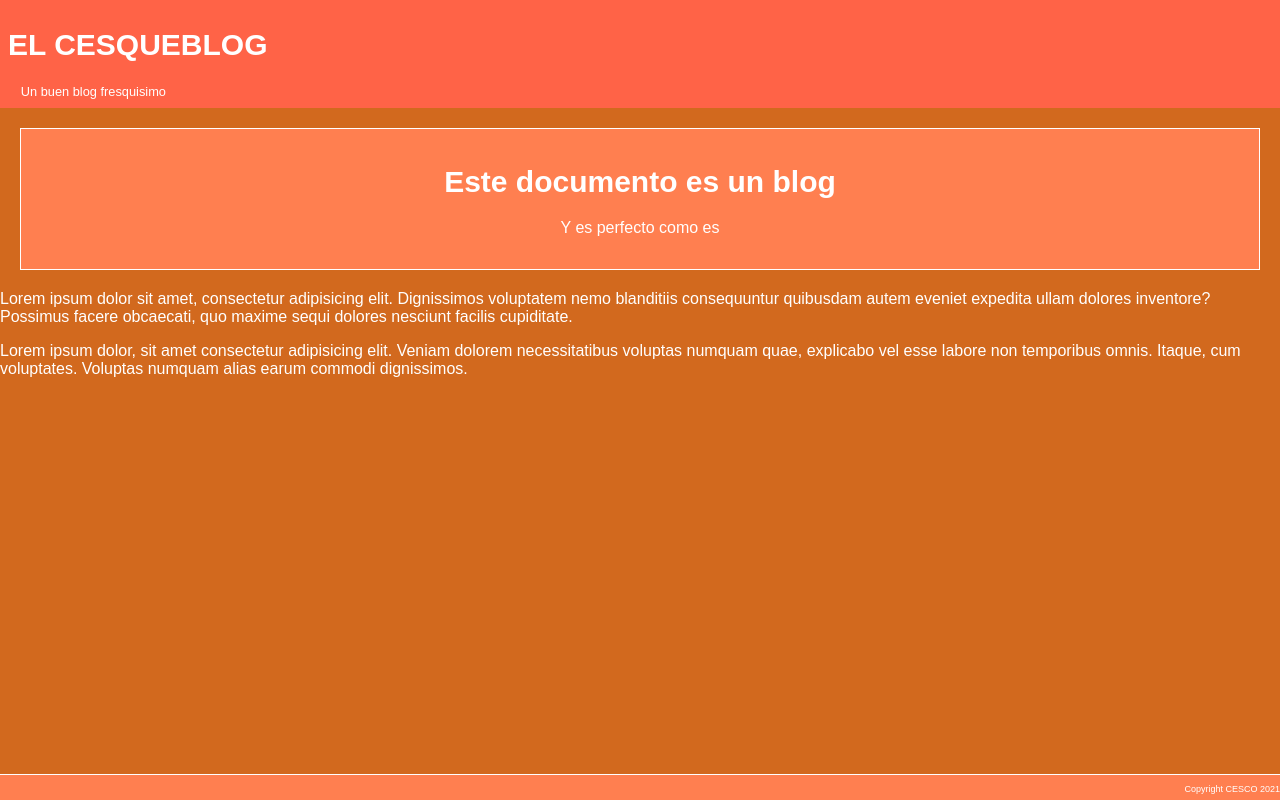
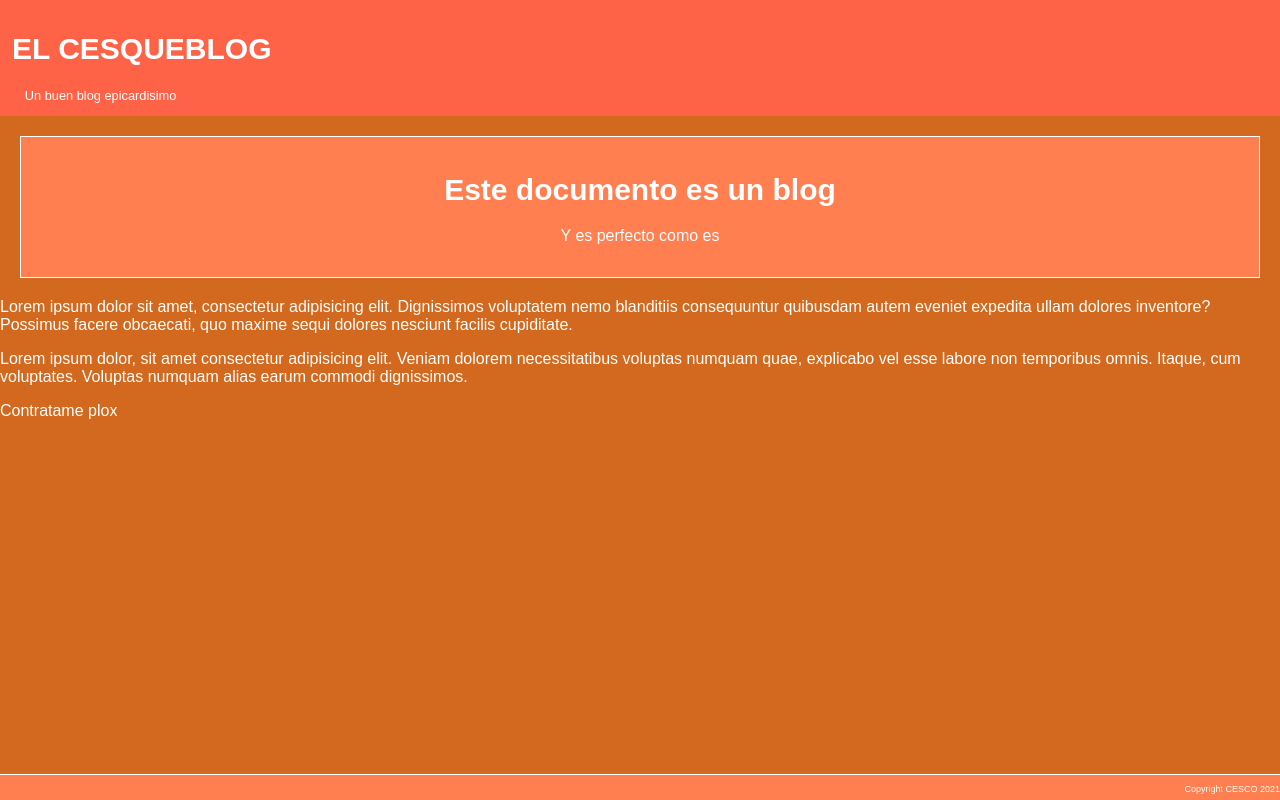
Before and after one commit to C3SC0-V4113/Blog-Platzi, a plain HTML site: page index.html in a window 1280 px wide. Drawn offline with Linux system fonts and the light colour scheme.

Commit message:
Mas cambios para crear un conflicto ahora en el master

```diff
--- a/css/style.css
+++ b/css/style.css
@@ -10,7 +10,7 @@ body{
     background-color: tomato;
     color: white;
     margin: 0;
-    padding: 0.5em;
+    padding: 0.75em;
 }
 
 #cabecera #slogan{
--- a/index.html
+++ b/index.html
@@ -11,7 +11,7 @@
 <body>
     <div id="cabecera">
         <h1>EL CESQUEBLOG</h1>
-        <span id="slogan">Un buen blog fresquisimo</span>
+        <span id="slogan">Un buen blog epicardisimo</span>
     </div>
     <header>
         <h1>Este documento es un blog</h1>
@@ -27,6 +27,9 @@
             quae, explicabo vel esse labore non temporibus omnis. Itaque, cum voluptates. Voluptas numquam alias earum
             commodi dignissimos.
         </p>
+        <p>
+            Contratame plox
+        </p>
     </section>
     <footer>
         <p>Copyright CESCO 2021</p>
```
